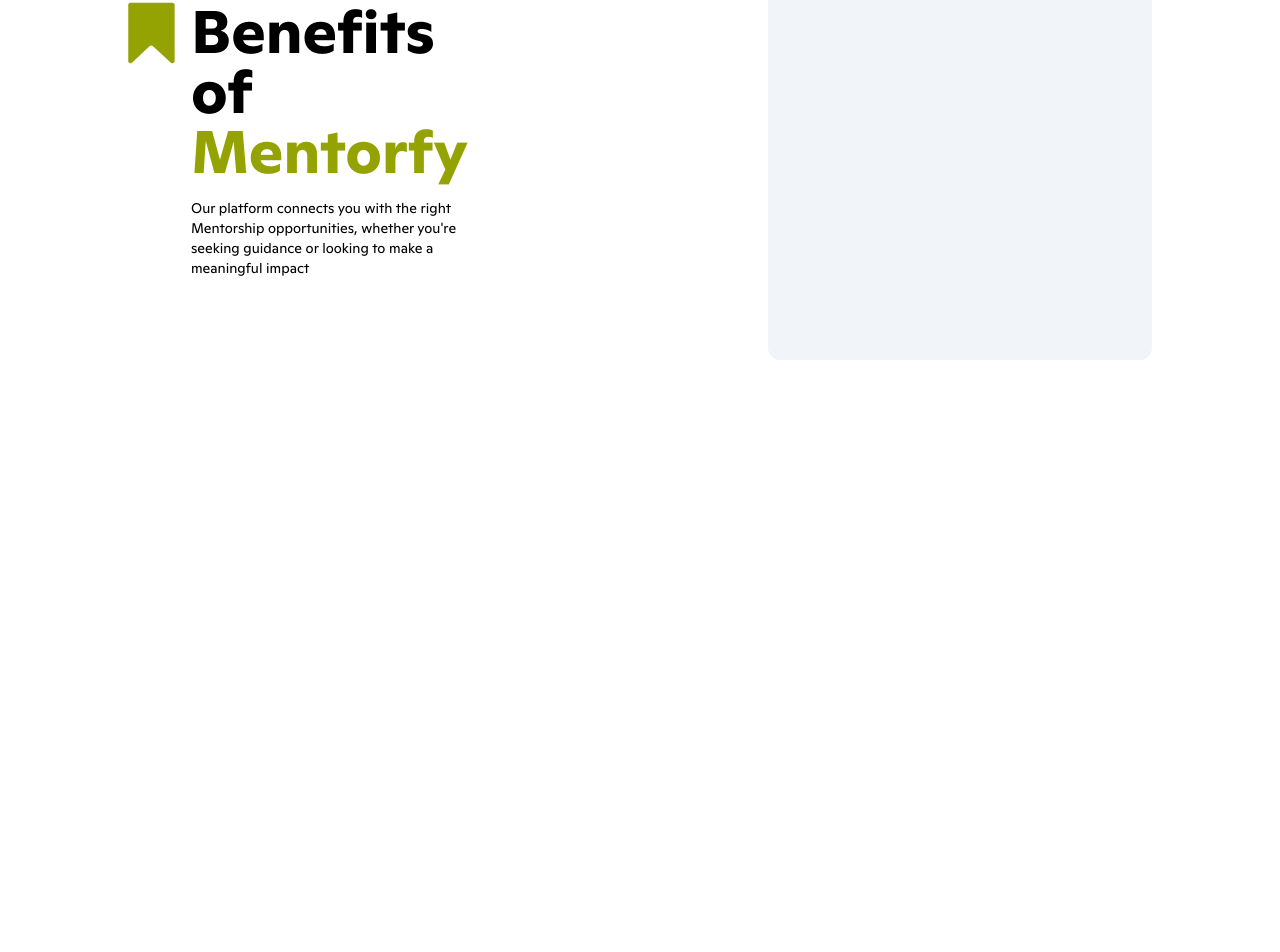
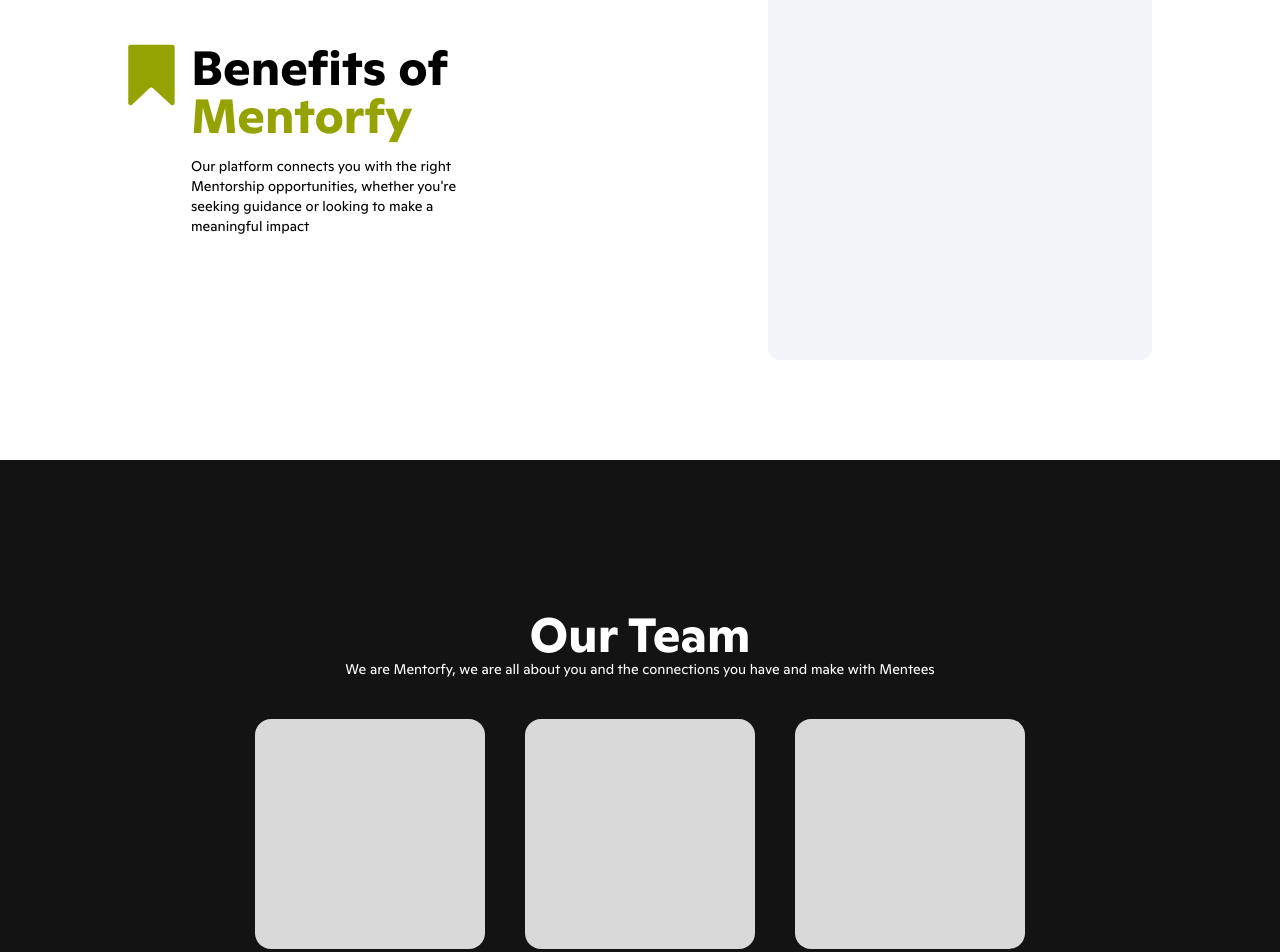
Before and after one commit to leolionking/Mentorfy_Code, a React (Create React App) app: page / in a window 1280 px wide. Shown: the part 1620-2572 px from the top of the page. Before the commit the page ends 2080 px from the top, so only its background shows below. Built offline with nearby package versions, Linux system fonts and the light colour scheme.

Commit message:
added more components

```diff
--- a/src/components/Benefits.jsx
+++ b/src/components/Benefits.jsx
@@ -1,5 +1,5 @@
 import React from "react";
-import ribbon from '../assets/shape.svg'
+import ribbon from "../assets/shape.svg";
 export default function Benefits() {
   return (
     <div className="h-full py-[10vh] lg:h-[80vh] my-auto w-full">
@@ -9,13 +9,21 @@ export default function Benefits() {
             <img src={ribbon} alt="" />
           </div>
           <div className="flex items-center flex-col gap-4 lg:w-[50%]">
-          <h2 className="text-4xl lg:text-6xl font-['ginto-bold'] font-black">Benefits of <span className="text-[var(--primary)]">Mentorfy </span> </h2>
-          <p className="text-sm">Our platform connects you with the right Mentorship opportunities, whether you're seeking guidance or looking to make a meaningful impact</p>
+            <h2 className="headTwo font-black">
+              Benefits of{" "}
+              <span className="text-[var(--primary)]">Mentorfy </span>{" "}
+            </h2>
+            <p className="text-sm">
+              Our platform connects you with the right Mentorship opportunities,
+              whether you're seeking guidance or looking to make a meaningful
+              impact
+            </p>
           </div>
         </div>
         <div className="">
           <div className=" h-[55vh] w-full lg:w-[30vw] rounded-xl bg-slate-100">
-
+            <div className="">
+            </div>
           </div>
         </div>
       </div>
--- a/src/components/Footer.jsx
+++ b/src/components/Footer.jsx
@@ -1,7 +1,15 @@
-import React from 'react'
+import React from "react";
 
 export default function Footer() {
   return (
-    <div>Footer</div>
-  )
+    <div className="">
+      <div className="main flex items-center justify-center py-6 flex-wrap gap-4">
+        <p className="text-sm">
+          Start your Mentorship today by checking out our Free Trial *No credit
+          card required to set up
+        </p>
+        <button className="pri-btn">Create Account</button>
+      </div>
+    </div>
+  );
 }
--- a/src/components/HowItWorks.jsx
+++ b/src/components/HowItWorks.jsx
@@ -3,9 +3,9 @@ import React from "react";
 export default function HowItWorks() {
   return (
     <div className="bg-[var(--primary)] h-full py-[10vh] lg:h-[80vh]">
-      <div className="text-white flex items-center flex-col justify-center h-full gap-10">
+      <div className="main text-white flex items-center flex-col justify-center h-full gap-10">
         <div className="text-center">
-          <h2 className="headTwo ">How Mentorfy Works</h2>
+          <h2 className="text-2xl lg:text-4xl font-['ginto-bold'] ">How Mentorfy Works</h2>
           <p className="text-sm py-2">
             Our mentorship system connects mentors with mentees, fostering
             meaningful guidance and support
--- /dev/null
+++ b/src/components/StreetCredibility.jsx
@@ -0,0 +1,25 @@
+import React from "react";
+
+export default function StreetCredibility() {
+  return (
+    <div className="bg-[#18181B] h-full py-[10vh] lg:h-[80vh] text-gray-100 ">
+      <div className=" main grid md:grid-cols-2 items-center h-full gap-10">
+        <div className="lg:w-[70%] mx-auto ">
+          <h2 className="headTwo font-black "> "Street Credibility"</h2>
+          <p className="text-sm py-4">
+            "Mentorfy is just awesome. It contains tons of predesigned
+            components and pages starting from login screen to complex
+            dashboard. Perfect choice for mentorship."
+          </p>
+          <p className="text-sm ">
+            Bankole Dapo <br />
+            CEO at Mentorfy
+          </p>
+        </div>
+        <div className="">
+          <div className="w-[300px] h-[400px] bg-[#D9D9D9] mx-auto rounded-2xl"></div>
+        </div>
+      </div>
+    </div>
+  );
+}
--- a/src/components/Team.jsx
+++ b/src/components/Team.jsx
@@ -1,7 +1,22 @@
-import React from 'react'
+import React from "react";
 
 export default function Team() {
   return (
-    <div>Team</div>
-  )
+    <div className="bg-[var(--secondary)] h-full py-[10vh] lg:h-[80vh] text-white ">
+      <div className="main flex items-center justify-center flex-col h-full gap-10">
+        <div className="">
+          <h2 className="headTwo text-center"> Our Team</h2>
+          <p className="text-sm">
+            We are Mentorfy, we are all about you and the connections you have
+            and make with Mentees
+          </p>
+        </div>
+        <div className="grid md:grid-cols-2 lg:grid-cols-3 gap-10">
+          {[1, 2, 3].map((res) => (
+            <div className="w-[230px] h-[230px] bg-[#D9D9D9] rounded-2xl"></div>
+          ))}
+        </div>
+      </div>
+    </div>
+  );
 }
--- a/src/index.css
+++ b/src/index.css
@@ -45,10 +45,10 @@ body{
 }
 
 .headOne{
-  @apply text-4xl lg:text-6xl font-['ginto-bold']
+  @apply text-4xl lg:text-6xl font-['ginto-bold'] font-black
 }
 .headTwo{
-  @apply text-2xl lg:text-4xl font-['ginto-bold']
+  @apply text-3xl lg:text-5xl font-['ginto-bold']
 }
 
 .subtitle{
--- a/src/layouts/DefaultLayout.jsx
+++ b/src/layouts/DefaultLayout.jsx
@@ -1,12 +1,14 @@
 import React from "react";
 import { Outlet } from "react-router-dom";
 import Header from "../components/Header";
+import Footer from "../components/Footer";
 
 export default function DefaultLayout() {
   return (
     <div>
       <Header/>
       <Outlet />
+      <Footer/>
     </div>
   );
 }
--- a/src/pages/general/Home.jsx
+++ b/src/pages/general/Home.jsx
@@ -2,6 +2,8 @@ import React from 'react'
 import CarouselComponent from '../../components/Carousel'
 import HowItWorks from '../../components/HowItWorks'
 import Benefits from '../../components/Benefits'
+import Team from '../../components/Team'
+import StreetCredibility from '../../components/StreetCredibility'
 
 export default function Home() {
   return (
@@ -9,6 +11,8 @@ export default function Home() {
       <CarouselComponent/>
       <HowItWorks/>
       <Benefits/>
+      <Team/>
+       <StreetCredibility/>
     </div>
   )
 }
--- /dev/null
+++ b/src/pages/general/OtpVerification.jsx
@@ -0,0 +1,7 @@
+import React from 'react'
+
+export default function OtpVerification() {
+  return (
+    <div>OtpVerification</div>
+  )
+}
```
Lines whose indentation alone changed are shown as unchanged.
